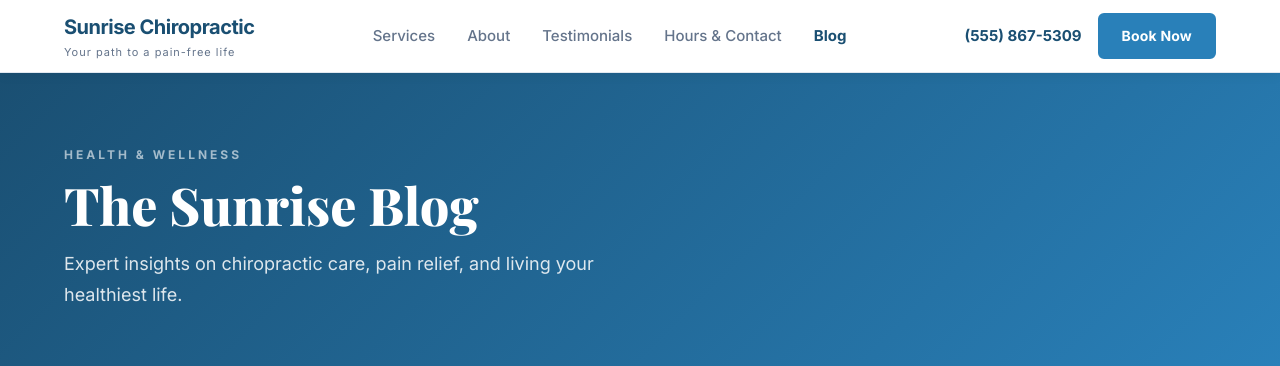
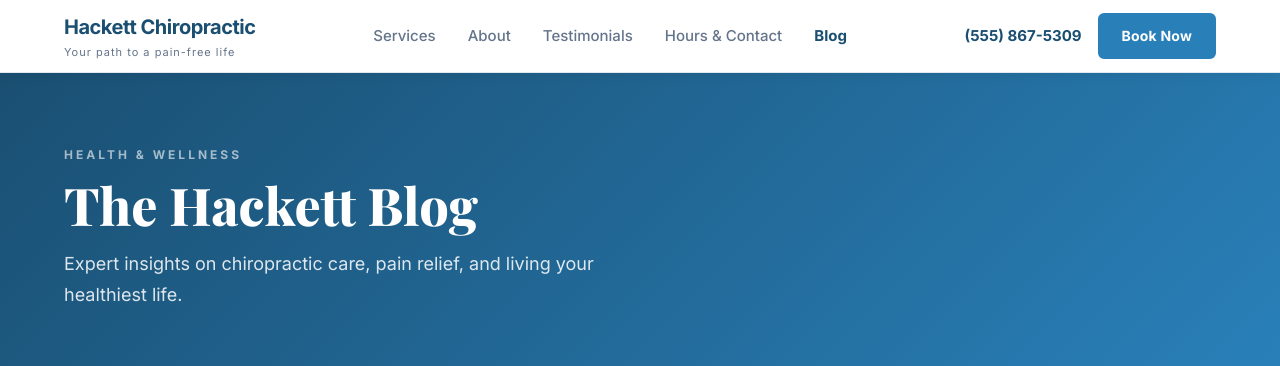
Before and after one commit to drjpin/OntheFritz, a PHP site: page /blog.html in a window 1280 px wide. Shown: the top 366 px of the page. Run offline with PHP 8.4, Linux system fonts and the light colour scheme.

Commit message:
Rebrand: Sunrise Chiropractic → Hackett Chiropractic across all files

```diff
--- a/blog.html
+++ b/blog.html
@@ -3,8 +3,8 @@
 <head>
   <meta charset="UTF-8" />
   <meta name="viewport" content="width=device-width, initial-scale=1.0" />
-  <title>Blog | Sunrise Chiropractic</title>
-  <meta name="description" content="Expert chiropractic insights, health tips, and patient education from the team at Sunrise Chiropractic in Springfield, IL." />
+  <title>Blog | Hackett Chiropractic</title>
+  <meta name="description" content="Expert chiropractic insights, health tips, and patient education from the team at Hackett Chiropractic in Stevensville, MI." />
 
   <link rel="preconnect" href="https://fonts.googleapis.com" />
   <link rel="preconnect" href="https://fonts.gstatic.com" crossorigin />
@@ -76,7 +76,7 @@
 <header class="nav" id="nav">
   <div class="container nav-inner">
     <a href="index.html" class="nav-logo">
-      <span class="nav-logo-name">Sunrise Chiropractic</span>
+      <span class="nav-logo-name">Hackett Chiropractic</span>
       <span class="nav-logo-tag">Your path to a pain-free life</span>
     </a>
     <nav class="nav-links" id="nav-links">
@@ -109,7 +109,7 @@
 <div class="blog-hero">
   <div class="container">
     <div class="blog-hero-label">Health &amp; Wellness</div>
-    <h1 class="blog-hero-title">The Sunrise Blog</h1>
+    <h1 class="blog-hero-title">The Hackett Blog</h1>
     <p class="blog-hero-sub">Expert insights on chiropractic care, pain relief, and living your healthiest life.</p>
   </div>
 </div>
@@ -182,7 +182,7 @@
 
             <h2>Is It Safe?</h2>
             <p>Chiropractic adjustment is one of the safest treatments available for musculoskeletal pain. Serious complications are extremely rare — significantly rarer than the risks associated with long-term pain medication use, which is often the alternative.</p>
-            <p>At Sunrise Chiropractic, every patient receives a thorough health history and physical examination before any treatment. If we ever determine that chiropractic care isn't the right fit for your situation, we'll tell you — and refer you to someone who can help.</p>
+            <p>At Hackett Chiropractic, every patient receives a thorough health history and physical examination before any treatment. If we ever determine that chiropractic care isn't the right fit for your situation, we'll tell you — and refer you to someone who can help.</p>
 
             <h2>Ready to Experience It for Yourself?</h2>
             <p>The best way to understand what a chiropractic adjustment feels like is to experience one. We offer a <strong>free initial consultation</strong> — no commitment, no pressure. Just a conversation about what's going on with your body and whether chiropractic care might help.</p>
@@ -226,8 +226,8 @@
 <footer class="footer">
   <div class="container footer-inner">
     <div>
-      <div class="footer-logo">Sunrise Chiropractic</div>
-      <div class="footer-address">1234 Wellness Blvd, Suite 100<br>Springfield, IL 62701<br>(555) 867-5309</div>
+      <div class="footer-logo">Hackett Chiropractic</div>
+      <div class="footer-address">1234 Wellness Blvd, Suite 100<br>Stevensville, MI 62701<br>(555) 867-5309</div>
     </div>
     <div>
       <div class="footer-links-title">Quick Links</div>
@@ -240,7 +240,7 @@
   </div>
   <div class="footer-bottom">
     <div class="container footer-bottom-inner">
-      <span>&copy; <span id="year"></span> Sunrise Chiropractic. All rights reserved.</span>
+      <span>&copy; <span id="year"></span> Hackett Chiropractic. All rights reserved.</span>
     </div>
   </div>
 </footer>
--- a/footer.php
+++ b/footer.php
@@ -6,7 +6,7 @@ $home    = ($current === 'index.php') ? '' : 'index.php';
 <footer class="footer">
   <div class="container footer-inner">
     <div>
-      <div class="footer-logo">Sunrise Chiropractic</div>
+      <div class="footer-logo">Hackett Chiropractic</div>
       <div class="footer-address">1234 Wellness Blvd, Suite 100<br>Springfield, IL 62701<br>(555) 867-5309</div>
     </div>
     <div>
@@ -20,7 +20,7 @@ $home    = ($current === 'index.php') ? '' : 'index.php';
   </div>
   <div class="footer-bottom">
     <div class="container footer-bottom-inner">
-      <span>&copy; <?= date('Y') ?> Sunrise Chiropractic. All rights reserved.</span>
+      <span>&copy; <?= date('Y') ?> Hackett Chiropractic. All rights reserved.</span>
     </div>
   </div>
 </footer>
--- a/nav.php
+++ b/nav.php
@@ -7,7 +7,7 @@ $home    = ($current === 'index.php') ? '' : 'index.php';
 <header class="nav" id="nav">
   <div class="container nav-inner">
     <a href="index.php" class="nav-logo">
-      <span class="nav-logo-name">Sunrise Chiropractic</span>
+      <span class="nav-logo-name">Hackett Chiropractic</span>
       <span class="nav-logo-tag">Your path to a pain-free life</span>
     </a>
     <nav class="nav-links" id="nav-links">
```
Also changed, not shown: blog.php (+4 -4 lines), index.html (+8 -8 lines), index.php (+5 -5 lines).
